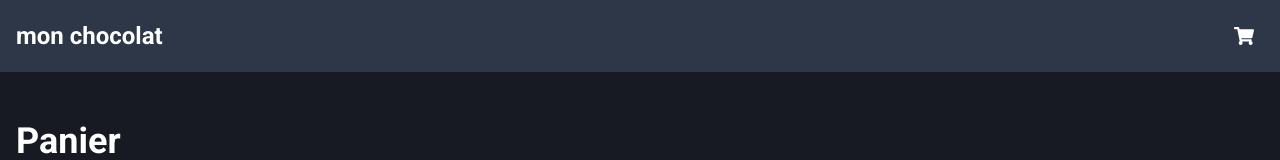
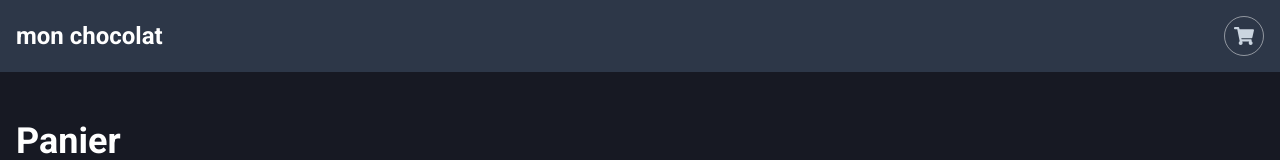
Before and after one commit to Juniorr452/mon-chocolat, a Next.js app: page /cart in a window 1280 px wide. Shown: the top 160 px of the page. Built offline with nearby package versions, Linux system fonts and the light colour scheme.

Commit message:
Nav title links home

```diff
--- a/components/TopNav/index.tsx
+++ b/components/TopNav/index.tsx
@@ -17,19 +17,19 @@ export default function TopNav() {
           <Heading
             fontSize="2xl"
           >
-            mon chocolat
+            <Link href="/">
+              <a>mon chocolat</a>
+            </Link>
           </Heading>
           <Link href="/cart" passHref>
             <Button
               p="2"
               as="a"
-              bg="transparent"
-              _hover={{
-                bg: "gray.500"
-              }}
+              colorScheme="whiteAlpha"
+              variant="outline"
               borderRadius="100%"
             >
-              <Icon as={FaShoppingCart} fontSize="xl"/>
+              <Icon color="gray.300" as={FaShoppingCart} fontSize="xl"/>
             </Button>
           </Link>
         </HStack>
```
